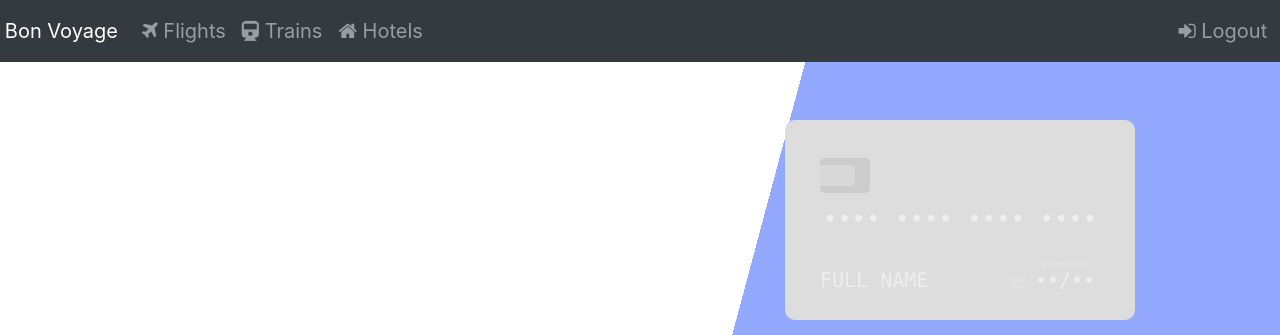
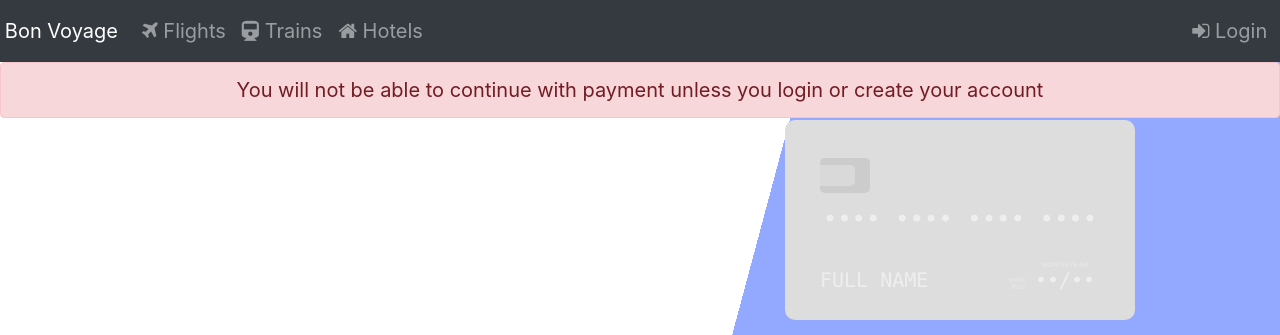
Before and after one commit to GaurangAthavale/bon-voyage, a Flask app: page /checkout in a window 1280 px wide. Shown: the top 335 px of the page. Run offline with Flask 2, Linux system fonts and the light colour scheme; some libraries are stand-ins or nearby versions.

Commit message:
fixed checkout w/o login shit

```diff
--- a/run.py
+++ b/run.py
@@ -285,6 +285,7 @@ def checkout():
     global booked_fl
     global booked_tr
     global booked_ht
+    global loggedIn
     pprint(booked_ht)
     pprint(booked_fl)
     pprint(booked_tr)
@@ -295,7 +296,7 @@ def checkout():
         totalCost += el['totalPrice']
     for el in booked_ht:
         totalCost += el['totalPrice']
-    return render_template('booking.html', hotels = booked_ht, flights = booked_fl, trains = booked_tr, totalCost = totalCost)
+    return render_template('booking.html', hotels = booked_ht, flights = booked_fl, trains = booked_tr, totalCost = totalCost, login = loggedIn)
 
 @app.route('/login',methods=['GET','POST'])
 def login():
--- a/templates/booking.html
+++ b/templates/booking.html
@@ -8,6 +8,11 @@
 <script>
 alert('Please enter correct card details')
 </script>
+{% endif %}
+{% if login == False %}
+<div class="alert alert-danger">
+    You will not be able to continue with payment unless you login or create your account
+</div>
 {% endif %}
 <!-- booking charges 4% for bon-voyage -->
     <div class="container-fluid">
@@ -103,12 +108,16 @@ alert('Please enter correct card details')
                 <div class="card-wrapper"></div>
                 <div class="form-container active">
                     <form action="/pay" method ="POST">
-                        <input placeholder="Card number" type="tel" name="number">
-                        <input placeholder="Full name" type="text" name="name">
-                        <input placeholder="MM/YY" type="tel" name="expiry">
-                        <input placeholder="CVV" type="number" name="cvc">
+                        <input placeholder="Card number" type="tel" name="number" required>
+                        <input placeholder="Full name" type="text" name="name" required>
+                        <input placeholder="MM/YY" type="tel" name="expiry" required>
+                        <input placeholder="CVV" type="number" name="cvc" required>
                         <h4><b>Amount: &#8377;{{ totalCost }}</b></h4>
+                        {% if login == False %}
+                        <button type="button" class="btn btn-success" name="button" onclick="alert('Please login first')">Pay now</button>
+                        {% else %}
                         <button type="submit" class="btn btn-success" name="button">Pay now</button>
+                        {% endif %}
                     </form>
                 </div>
             </div>
--- a/templates/index.html
+++ b/templates/index.html
@@ -32,11 +32,11 @@
 					<span class="nav-link" id = "show-htl-srch"><i class="fa fa-home" aria-hidden="true"></i> Hotels</span>
 		      	</li>
 		    </ul>
-			{% if login == false %}
+			{% if login == true %}
 			<span class="navbar-text">
 				<ul class="navbar-nav mr-auto">
 			      	<li class="nav-item">
-			        	<a class="nav-link" href="/login"><i class="fa fa-sign-in" aria-hidden="true"></i> Login</a>
+			        	<a class="nav-link" href="/logout"><i class="fa fa-sign-in" aria-hidden="true"></i> Logout</a>
 			      	</li>
 				</ul>
 			</span>
@@ -44,7 +44,7 @@
 			<span class="navbar-text">
 					<ul class="navbar-nav mr-auto">
 						  <li class="nav-item">
-							<a class="nav-link" href="/logout"><i class="fa fa-sign-in" aria-hidden="true"></i> Logout</a>
+							<a class="nav-link" href="/login"><i class="fa fa-sign-in" aria-hidden="true"></i> Login</a>
 						  </li>
 					</ul>
 				</span>
```
